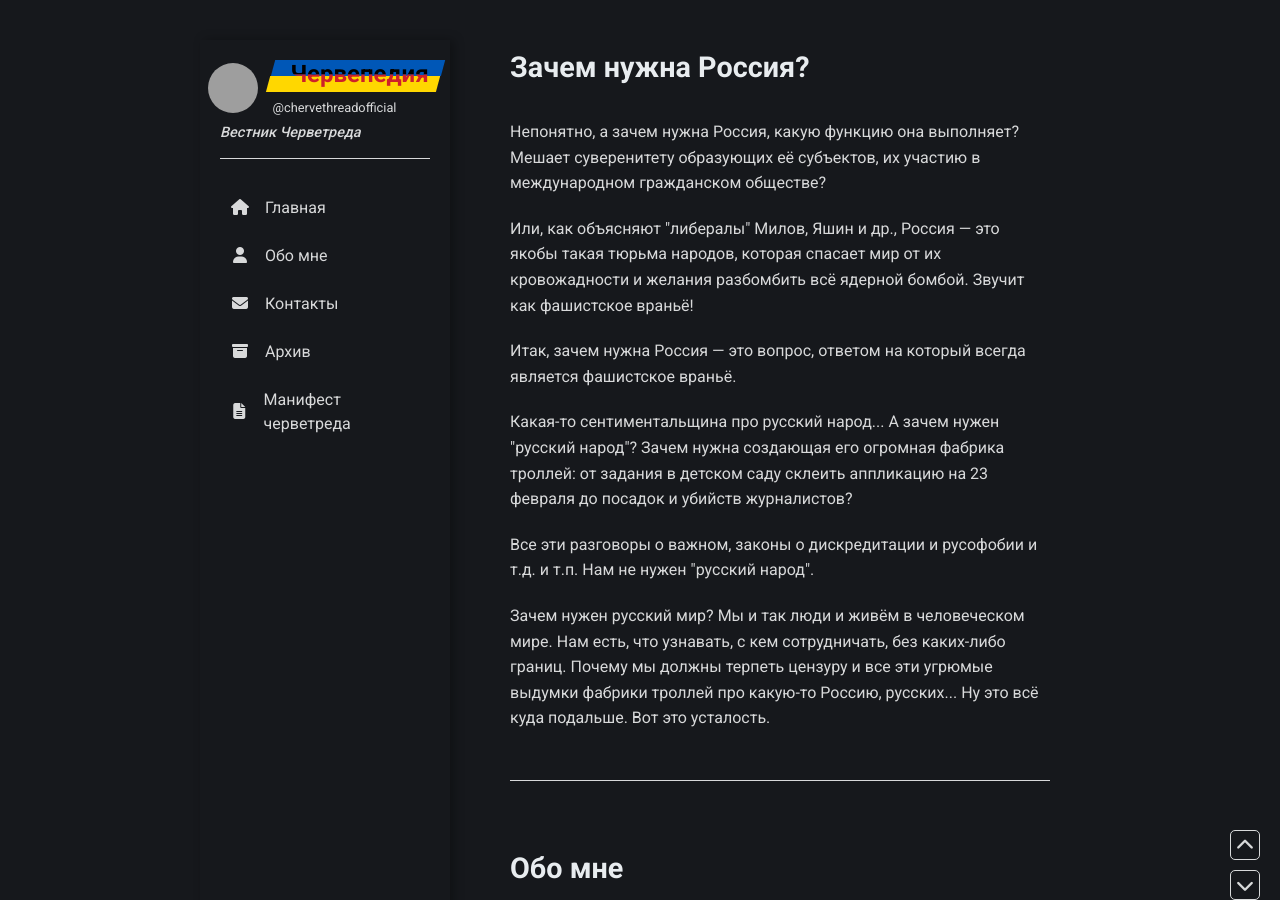
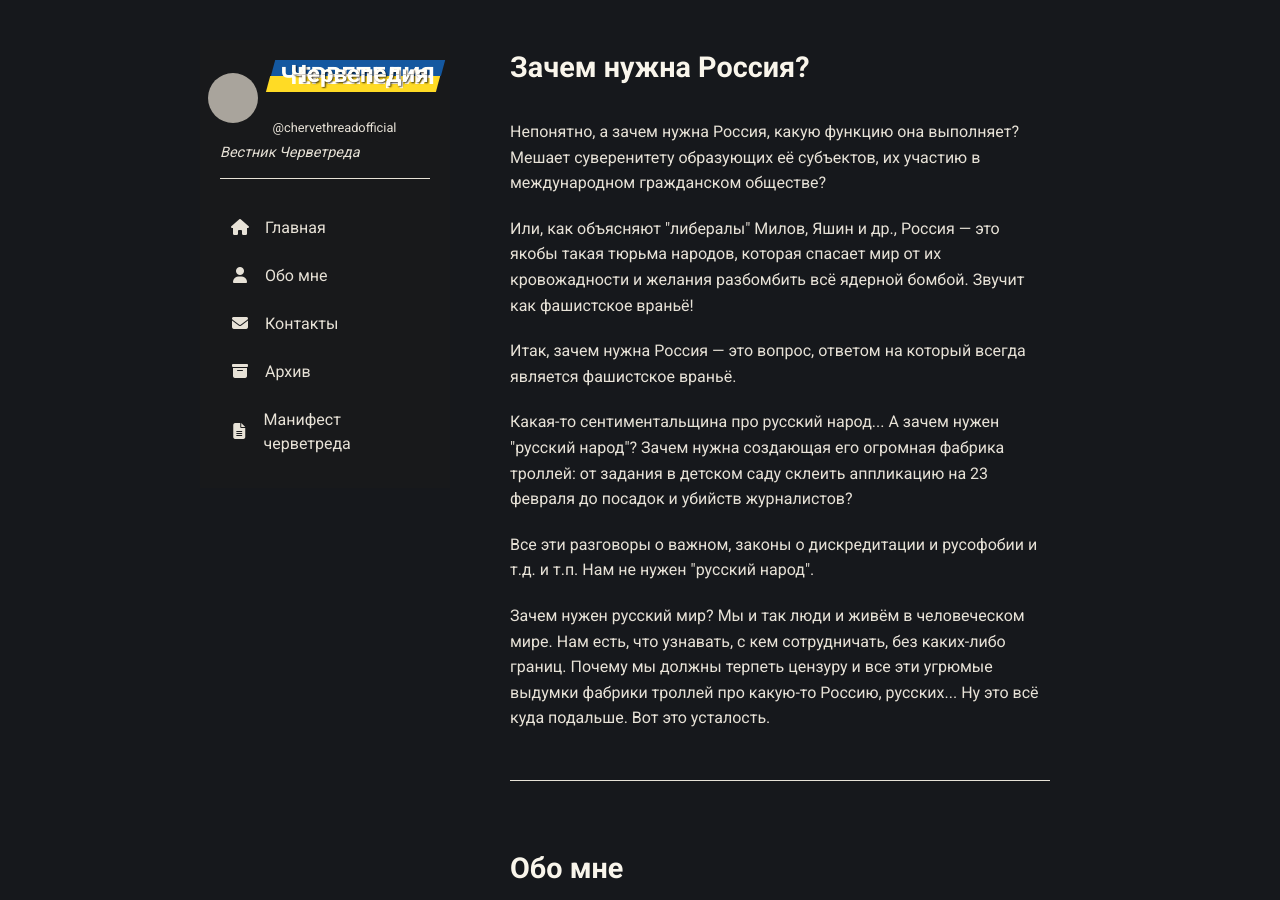
Before and after one commit to chervepediya/chervepediya.github.io, a Jekyll site: the page built from _posts/2025-02-21-zachem-nuzhna-rossiya.md, in a window 1280 px wide and 900 px high. Built offline with Jekyll 4.4.1, drawn with Linux system fonts in a browser that asks for light colours; nearby versions of some CDN libraries; a script that is not in the unit is left out; grey boxes are pictures that could not be loaded.

Commit message:
Update styles.css

```diff
--- a/assets/css/styles.css
+++ b/assets/css/styles.css
@@ -4,6 +4,7 @@
     font-family: 'Roboto', sans-serif;
     margin: 0;
     padding: 0;
+    filter: sepia(0.2); /* Сепия на весь сайт */
 }
 
 .main-container {
@@ -22,13 +23,9 @@
     padding: 20px;
     width: 250px;
     position: sticky;
-    top: 0; /* Изменено с 40px на 0 для полной высоты */
-    height: 100vh; /* Полная высота страницы */
+    top: 40px;
+    height: fit-content;
     text-align: center;
-    box-shadow: 4px 0 10px rgba(0, 0, 0, 0.3); /* Тень справа */
-    display: flex;
-    flex-direction: column;
-    justify-content: space-between;
 }
 
 .sidebar .header {
@@ -61,7 +58,7 @@
     display: inline-block;
     padding: 2px 8px;
     z-index: 1;
-    color: transparent;
+    color: #FFFFFF;
 }
 
 .sidebar .site-title::before,
@@ -71,17 +68,17 @@
     left: 2px;
     width: 100%;
     z-index: 2;
+    color: #FFFFFF;
+    text-shadow: 1px 1px 2px rgba(0, 0, 0, 0.8);
 }
 
 .sidebar .site-title::before {
     top: 0;
-    color: #000000;
     clip-path: polygon(0 0, 100% 0, 100% 50%, 0 50%);
 }
 
 .sidebar .site-title::after {
     top: 0;
-    color: #CE2029;
     clip-path: polygon(0 50%, 100% 50%, 100% 100%, 0 100%);
 }
 
@@ -114,7 +111,7 @@
     font-size: 0.8rem;
     font-weight: 400;
     text-decoration: none;
-    margin-top: 5px;
+    margin-top: 25px;
     transition: background 0.3s ease;
 }
 
@@ -127,7 +124,6 @@
     color: #D8D9DA;
     font-size: 0.9rem;
     font-style: italic;
-    font-weight: 500;
     padding-bottom: 15px;
     position: relative;
     text-align: left;
@@ -148,7 +144,6 @@
     flex-direction: column;
     align-items: flex-start;
     text-align: left;
-    flex-grow: 1; /* Растягиваем nav до футера */
 }
 
 .nav-link {
@@ -175,7 +170,7 @@
 
 /* Мобильная шапка */
 .mobile-header {
-    display: none; /* Скрыта на десктопе */
+    display: none;
     background-color: #16181C;
     position: fixed;
     top: 0;
@@ -218,9 +213,9 @@
 }
 
 .mobile-menu {
-    display: none; /* Скрыто по умолчанию */
+    display: none;
     position: fixed;
-    top: 60px; /* Высота шапки */
+    top: 60px;
     left: 0;
     width: 250px;
     height: calc(100vh - 60px);
@@ -232,7 +227,7 @@
 }
 
 .mobile-menu.active {
-    display: flex; /* Показываем при активации */
+    display: flex;
 }
 
 /* Остальные стили */
@@ -279,7 +274,6 @@
     max-height: 500px;
     overflow: hidden;
     margin-bottom: 20px;
-    border-radius: 10px;
 }
 
 .post-image-bg {
@@ -301,22 +295,18 @@
     max-height: 500px;
     height: auto;
     cursor: pointer;
-    border-radius: 10px;
-    filter: sepia(0.2);
 }
 
 .post-image .telegram-post {
     width: 100%;
     max-height: 500px;
     overflow-y: auto;
-    border-radius: 10px;
 }
 
 .post-image iframe {
     width: 100%;
     max-height: 500px;
     border: none;
-    border-radius: 10px;
 }
 
 .post p {
@@ -359,7 +349,6 @@
 
 .comments iframe {
     width: 100%;
-    border-radius: 10px;
 }
 
 .pagination {
@@ -502,16 +491,16 @@
 
 @media (max-width: 768px) {
     .sidebar {
-        display: none; /* Скрываем сайдбар на мобильных */
+        display: none;
     }
 
     .mobile-header {
-        display: block; /* Показываем шапку */
+        display: block;
     }
 
     .main-container {
         flex-direction: column;
-        padding-top: 80px; /* Учитываем высоту шапки */
+        padding-top: 80px;
         width: 100%;
         max-width: 100%;
     }
```
